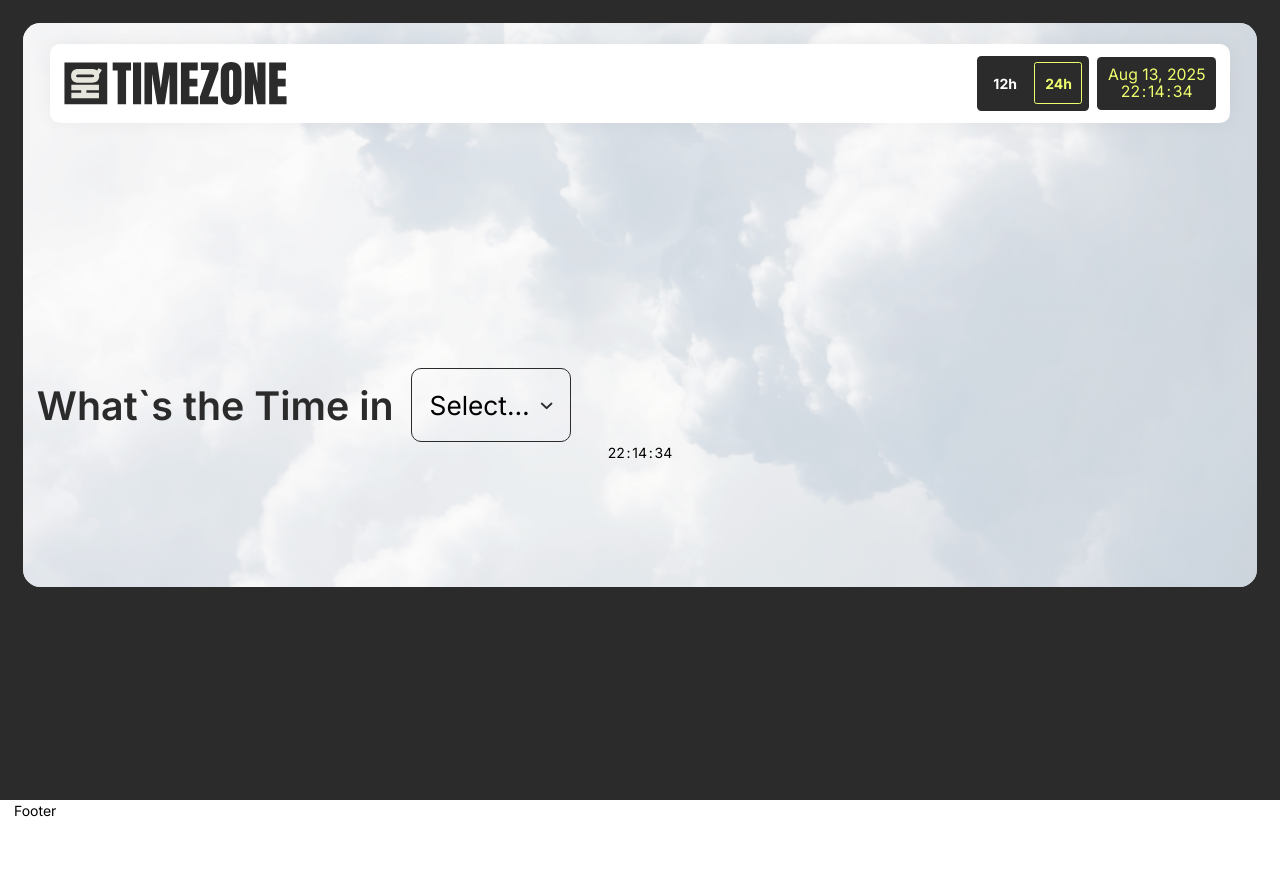
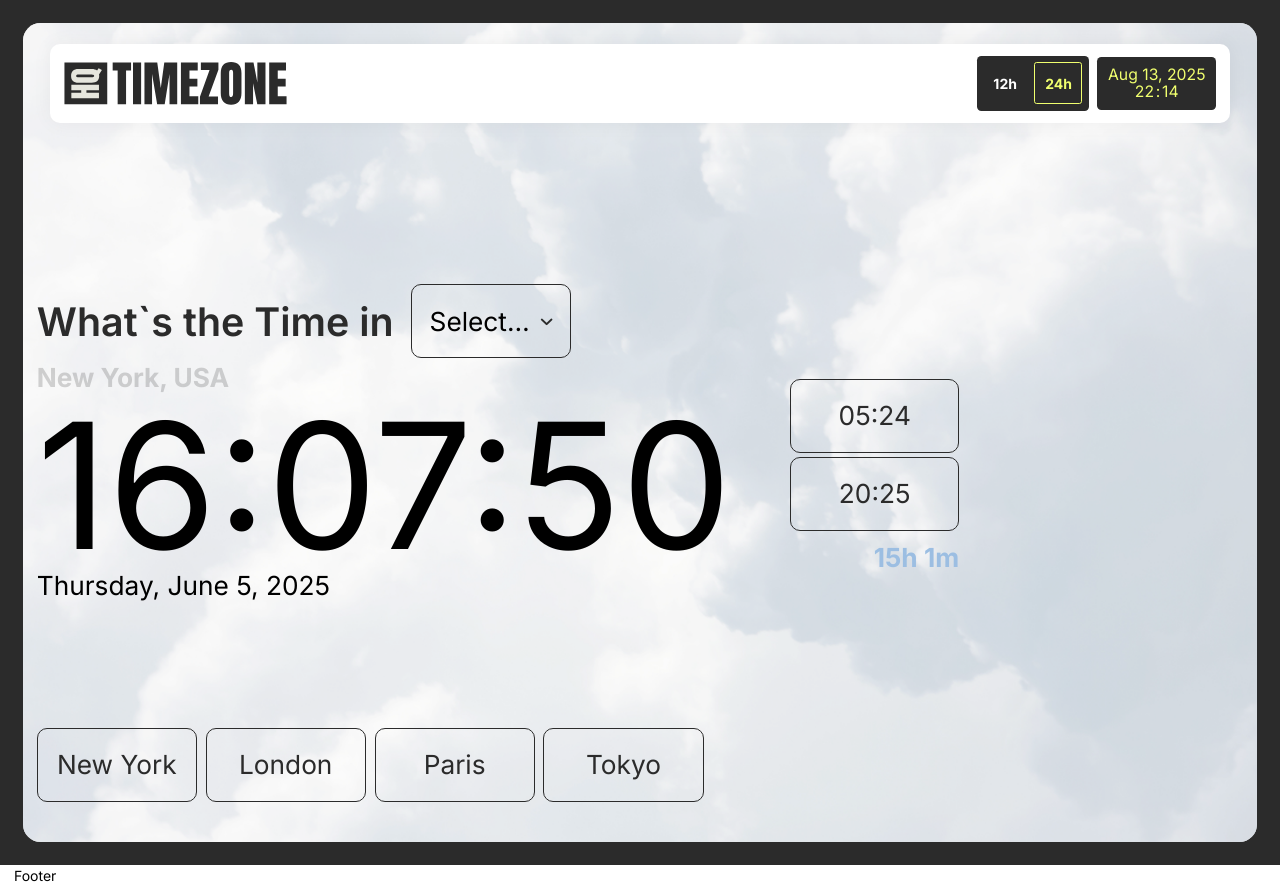
Before and after one commit to AlexeyPodobed/hq-timezone, a Next.js app: page / in a window 1280 px wide. Before the commit the page ends 821 px from the top, so only its background shows below. Built offline with nearby package versions, Linux system fonts and the light colour scheme; what tailwind-hamburgers would draw is missing.

Commit message:
Hero section upd

```diff
--- a/src/app/layout.tsx
+++ b/src/app/layout.tsx
@@ -22,7 +22,7 @@ export default function RootLayout({
     <html lang="en">
       <body className={inter.className}>
         <Header />
-        <main className="relative flex flex-col">{children}</main> {/* тут хиро секция */}
+        <main className="relative flex flex-col">{children}</main>
         <Footer />
       </body>
     </html>
--- a/src/components/base/Button.tsx
+++ b/src/components/base/Button.tsx
@@ -5,16 +5,16 @@ import * as React from "react";
 import { cn } from "@/lib/utils";
 
 const buttonVariants = cva(
-  "relative inline-flex items-center justify-center whitespace-nowrap cursor-pointer ring-offset-background transition-colors focus-visible:outline-none focus-visible:ring-2 focus-visible:ring-ring focus-visible:ring-offset-2 disabled:pointer-events-none disabled:opacity-50",
+  "relative inline-flex items-center justify-center gap-[0.313rem] whitespace-nowrap cursor-pointer ring-offset-background transition-colors focus-visible:outline-none focus-visible:ring-2 focus-visible:ring-ring focus-visible:ring-offset-2 disabled:pointer-events-none disabled:opacity-50",
   {
     variants: {
       variant: {
-        default: "bg-transparent text-text-primary border-2 border-transparent",
-        outline: "",
+        default: "bg-transparent text-primary-1 border border-primary-1 rounded-lg",
+        black: "bg-black text-yellow rounded-lg",
       },
       size: {
-        default: "text-sm xs:text-md hd+:text-lg font-medium rounded-full hd+:min-h-[3.25rem] px-6 hd+:px-8 py-3 hd+:pt-2.5 hd+:pb-2 leading-none",
-        lg: "text-md xs:text-lg hd+:text-2xl font-medium rounded-full hd+:min-h-[4.688rem] px-7 hd+:px-12 py-4 hd+:py-[1.125rem] leading-none",
+        default: "px-4 py-4.5 text-3xl leading-[2.875rem]",
+        lg: "px-8 py-4.5 text-3xl leading-[2.875rem]",
       },
     },
     defaultVariants: {
@@ -37,7 +37,7 @@ const Button = React.forwardRef<HTMLButtonElement, ButtonProps>(({ className, va
       ref={ref}
       {...props}
     >
-      <span className="z-10">{children}</span>
+      <span className="z-10 ">{children}</span>
     </Comp>
   );
 });
--- a/src/components/base/Time.tsx
+++ b/src/components/base/Time.tsx
@@ -1,37 +1,64 @@
 "use client";
+
 import clsx from "clsx";
-import { FC, useEffect, useState } from "react";
+import { memo, useEffect, useMemo, useState, useCallback } from "react";
 
 import { useTimeStore } from "@/store/timeStore";
+import { formatHours } from "@/utils/gloabl";
 
 interface TimeProps {
   className?: string;
+  time?: string; // "HH:MM:SS" | "HH:MM"
+  disableCounter?: boolean;
 }
 
-export const Time: FC<TimeProps> = ({ className }) => {
+export const Time = memo<TimeProps>(({ className, time, disableCounter }) => {
   const { is24h } = useTimeStore();
-  const [now, setNow] = useState(new Date());
+
+  const getInitialDate = useCallback(() => {
+    if (!time) return new Date();
+
+    const parts = time.split(":").map(Number);
+    const d = new Date();
+    if (parts.length === 2) {
+      const [h, m] = parts;
+      d.setHours(h, m, 0, 0);
+    } else if (parts.length === 3) {
+      const [h, m, s] = parts;
+      d.setHours(h, m, s, 0);
+    }
+    return d;
+  }, [time]);
+
+  const [currentTime, setCurrentTime] = useState(getInitialDate);
 
   useEffect(() => {
-    const interval = setInterval(() => setNow(new Date()), 1000);
+    if (disableCounter) return;
+    const interval = setInterval(() => {
+      setCurrentTime((prev) => new Date(prev.getTime() + 1000));
+    }, 1000);
     return () => clearInterval(interval);
-  }, []);
+  }, [disableCounter]);
 
-  let hours = now.getHours();
-  const minutes = now.getMinutes();
-  const seconds = now.getSeconds();
-  let ampm = "";
+  const { h: hours, ampm } = useMemo(() => formatHours(currentTime.getHours(), is24h), [currentTime, is24h]);
 
-  if (!is24h) {
-    ampm = hours >= 12 ? "PM" : "AM";
-    hours = hours % 12 || 12;
-  }
+  const minutes = useMemo(() => currentTime.getMinutes(), [currentTime]);
+  const seconds = useMemo(() => currentTime.getSeconds(), [currentTime]);
 
-  const pad = (n: number) => n.toString().padStart(2, "0");
+  const pad = useCallback((n: number) => n.toString().padStart(2, "0"), []);
+  const showSeconds = useMemo(() => time?.split(":").length === 3, [time]);
 
   return (
     <span className={clsx("time", className)}>
-      <span>{pad(hours)}</span>:<span>{pad(minutes)}</span>:<span>{pad(seconds)}</span> {ampm}
+      <span>{pad(hours)}</span>:<span>{pad(minutes)}</span>
+      {showSeconds && (
+        <>
+          :<span>{pad(seconds)}</span>
+        </>
+      )}
+      {ampm && <> {ampm}</>}
     </span>
   );
-};
+});
+
+Time.displayName = "Time";
--- /dev/null
+++ b/src/components/sections/HeroSection/HeroCityList.tsx
@@ -0,0 +1,35 @@
+"use client";
+
+import { memo, useCallback } from "react";
+
+import { Button } from "@/components/base/Button";
+
+interface HeroCityListProps {
+  cities: string[];
+  onSelect?: (city: string) => void;
+}
+
+export const HeroCityList = memo<HeroCityListProps>(({ cities, onSelect }) => {
+  const handleClick = useCallback(
+    (city: string) => {
+      onSelect?.(city);
+    },
+    [onSelect]
+  );
+
+  return (
+    <div className="flex flex-wrap gap-2.5">
+      {cities.map((city) => (
+        <Button
+          key={city}
+          onClick={() => handleClick(city)}
+          className="w-[11.438rem] line-clamp-1"
+        >
+          {city}
+        </Button>
+      ))}
+    </div>
+  );
+});
+
+HeroCityList.displayName = "HeroCityList";
--- /dev/null
+++ b/src/components/sections/HeroSection/HeroMainTime.tsx
@@ -0,0 +1,61 @@
+import { clsx } from "clsx";
+import { memo, useMemo } from "react";
+
+import "./HeroSection.scss";
+import { Button } from "@/components/base/Button";
+import { Time } from "@/components/base/Time";
+import { calcDayLength } from "@/utils/gloabl";
+
+export interface HeroMainTimeProps {
+  city: string;
+  time: string;
+  date: string;
+  sunRise?: string;
+  sunSet?: string;
+  className?: string;
+}
+
+export const HeroMainTime = memo<HeroMainTimeProps>(({ city, time, date, sunRise, sunSet, className }) => {
+  const dayLength = useMemo(() => calcDayLength(sunRise, sunSet), [sunRise, sunSet]);
+
+  return (
+    <div className={clsx("hero-section__main-time", className)}>
+      <div className="hero-section__main-time-block">
+        {!!city && <h3 className="hero-section__main-city">{city}</h3>}
+        {!!time && (
+          <h1 className="hero-section__main-time-value">
+            <Time time={time} />
+          </h1>
+        )}
+        {date && <div className="hero-section__main-date">{date}</div>}
+      </div>
+      <div className="hero-section__main-sun">
+        {sunRise && (
+          <Button
+            asChild
+            className="w-[12.063rem]"
+          >
+            <Time
+              time={sunRise}
+              disableCounter
+            />
+          </Button>
+        )}
+        {sunSet && (
+          <Button
+            asChild
+            className="w-[12.063rem]"
+          >
+            <Time
+              time={sunSet}
+              disableCounter
+            />
+          </Button>
+        )}
+        {dayLength && <span className="hero-section__main-day-time">{dayLength}</span>}
+      </div>
+    </div>
+  );
+});
+
+HeroMainTime.displayName = "HeroMainTime";
--- a/src/components/sections/HeroSection/HeroSection.scss
+++ b/src/components/sections/HeroSection/HeroSection.scss
@@ -1,5 +1,13 @@
 .hero-section {
     @apply relative w-full pt-[18.688rem] pb-[2.875rem] bg-white rounded-[1.25rem] overflow-hidden;
+
+    &__inner {
+        @apply relative flex flex-col z-10;
+    }
+
+    &__main-content {
+        @apply mb-[9.188rem] flex;
+    }
 
     &__selector {
         @apply flex items-center gap-5;
@@ -8,4 +16,32 @@
     &__title {
         @apply text-[2.813rem] font-semibold text-primary-1;
     }
+
+    &__main-time {
+        @apply flex items-center gap-[4.188rem];
+    }
+
+    &__main-time-block {
+        @apply flex flex-col;
+    }
+
+    &__main-city {
+        @apply text-3xl font-bold text-gray-opacity-02 leading-[2.875rem];
+    }
+
+    &__main-time-value {
+        @apply min-w-[41.25rem] text-[12.5rem] leading-none;
+    }
+
+    &__main-date {
+        @apply text-3xl leading-none;
+    }
+
+    &__main-sun {
+        @apply flex flex-col gap-[0.313rem];
+    }
+
+    &__main-day-time {
+        @apply mt-[0.188rem] text-right text-3xl text-light-blue font-bold leading-[2.875rem];
+    }
 }
--- a/src/components/sections/HeroSection/HeroSection.tsx
+++ b/src/components/sections/HeroSection/HeroSection.tsx
@@ -4,9 +4,10 @@ import { memo } from "react";
 
 import "./HeroSection.scss";
 import { Container } from "@/common/Container";
-import { Time } from "@/components/base/Time";
 
+import { HeroCityList } from "./HeroCityList";
 import { HeroCitySelect } from "./HeroCitySelect";
+import { HeroMainTime } from "./HeroMainTime";
 
 export interface HeroSectionProps {
   cities: string[];
@@ -30,15 +31,23 @@ export const HeroSection = memo<HeroSectionProps>(({ cities, bgImage, className
         />
       )}
       <Container>
-        <div className="relative z-10 py-24">
+        <div className="hero-section__inner">
           <div className="hero-section__selector">
             <h1 className="hero-section__title">What`s the Time in</h1>
             <HeroCitySelect cities={cities} />
           </div>
 
-          <h1>
-            <Time className="min-w-24 flex gap-0.5 justify-center" />
-          </h1>
+          <div className="hero-section__main-content">
+            <HeroMainTime
+              city="New York, USA"
+              time="16:07:45"
+              date="Thursday, June 5, 2025"
+              sunRise="05:24"
+              sunSet="20:25"
+            />
+          </div>
+
+          <HeroCityList cities={cities} />
         </div>
       </Container>
     </section>
--- a/src/utils/gloabl.ts
+++ b/src/utils/gloabl.ts
@@ -9,3 +9,27 @@ export function formatMonthDate(date: Date, showYear: boolean = true): string {
 
   return `${month} ${day}${showYear ? `, ${year}` : ""}`;
 }
+
+export const calcDayLength = (sunRise?: string, sunSet?: string): string | null => {
+  if (!sunRise || !sunSet) return null;
+
+  const toMinutes = (time: string) => {
+    const [h, m] = time.split(":").map(Number);
+    return h * 60 + m;
+  };
+
+  let minutes = toMinutes(sunSet) - toMinutes(sunRise);
+  if (minutes < 0) minutes += 1440;
+
+  const h = Math.floor(minutes / 60);
+  const m = minutes % 60;
+
+  return `${h}h ${m}m`;
+};
+
+export function formatHours(hours: number, is24h: boolean): { h: number; ampm: string } {
+  if (is24h) return { h: hours, ampm: "" };
+  const ampm = hours >= 12 ? "PM" : "AM";
+  const h = hours % 12 || 12;
+  return { h, ampm };
+}
--- a/tailwind.config.js
+++ b/tailwind.config.js
@@ -11,6 +11,10 @@ const config = {
         "text-secondary": "#E6E6DD",
         "border-primary": "#e6e6dd",
         yellow: "#F0FF6E",
+        "light-blue": "#9cbee2",
+
+        // Opacity colors
+        "gray-opacity-02": "rgba(43,43,43,.2)",
       },
       fontSize: {
         "inherit-size": "inherit",
```
Also changed, not shown: src/components/base/CustomSelect.tsx (+8 -6 lines).
